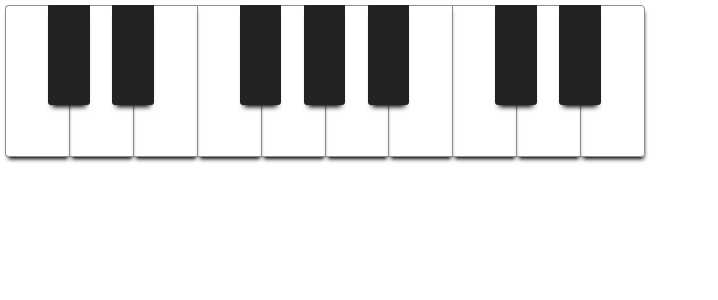
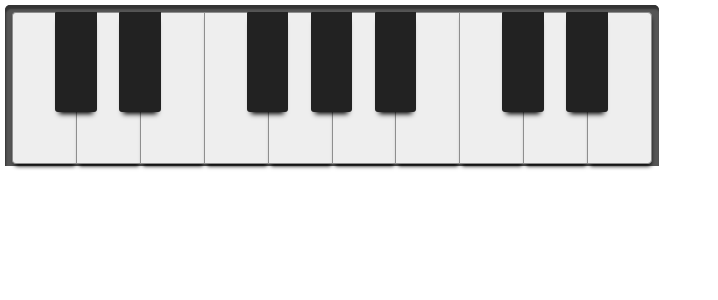
Before and after one commit to ericpharr/react-monosynth, a React (Create React App) app: page / in a window 1280 px wide. Shown: the top 300 px of the page, without its empty margins (0-718 px from the left). Built offline with nearby package versions, Linux system fonts and the light colour scheme.

Commit message:
Style - add well to keyboard

```diff
--- a/src/App.css
+++ b/src/App.css
@@ -1,7 +1,11 @@
 .keyboard {
   display: flex;
   width: 50%;
-  padding: 5px;
+  padding: 7px 7px 2px 7px;
+  background-color: #555;
+  border-radius: 5px 5px 0 0;
+  box-shadow: inset 1px 4px 2px #333;
+  margin: 5px;
 }
 
 .white {
@@ -11,6 +15,7 @@
   margin-left: -3.25%;
   border-right: 0;
   box-shadow: 1px 4px 4px -2px #000;
+  background-color: #eee;
 }
 
 .white:first-child {
@@ -28,8 +33,8 @@
   margin-left: 0;
 }
 
-.white-key__pressed, .white__pressed {
-  background: linear-gradient(#fff 33%, #eee);
+.white__pressed {
+  background: linear-gradient(#eee 20%, #dedede);
   box-shadow: 0 2px 1px -1px;
 }
 
```
